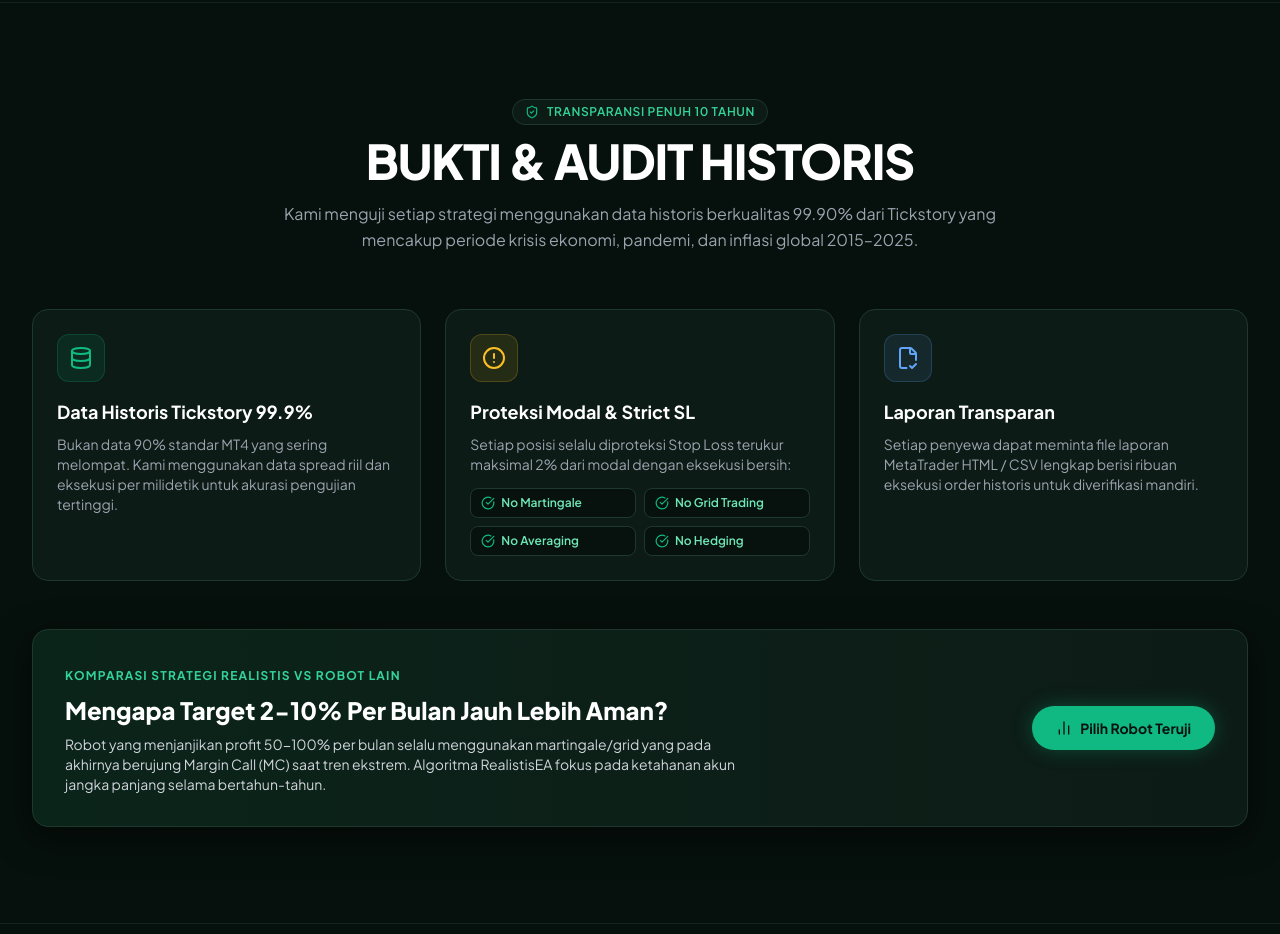
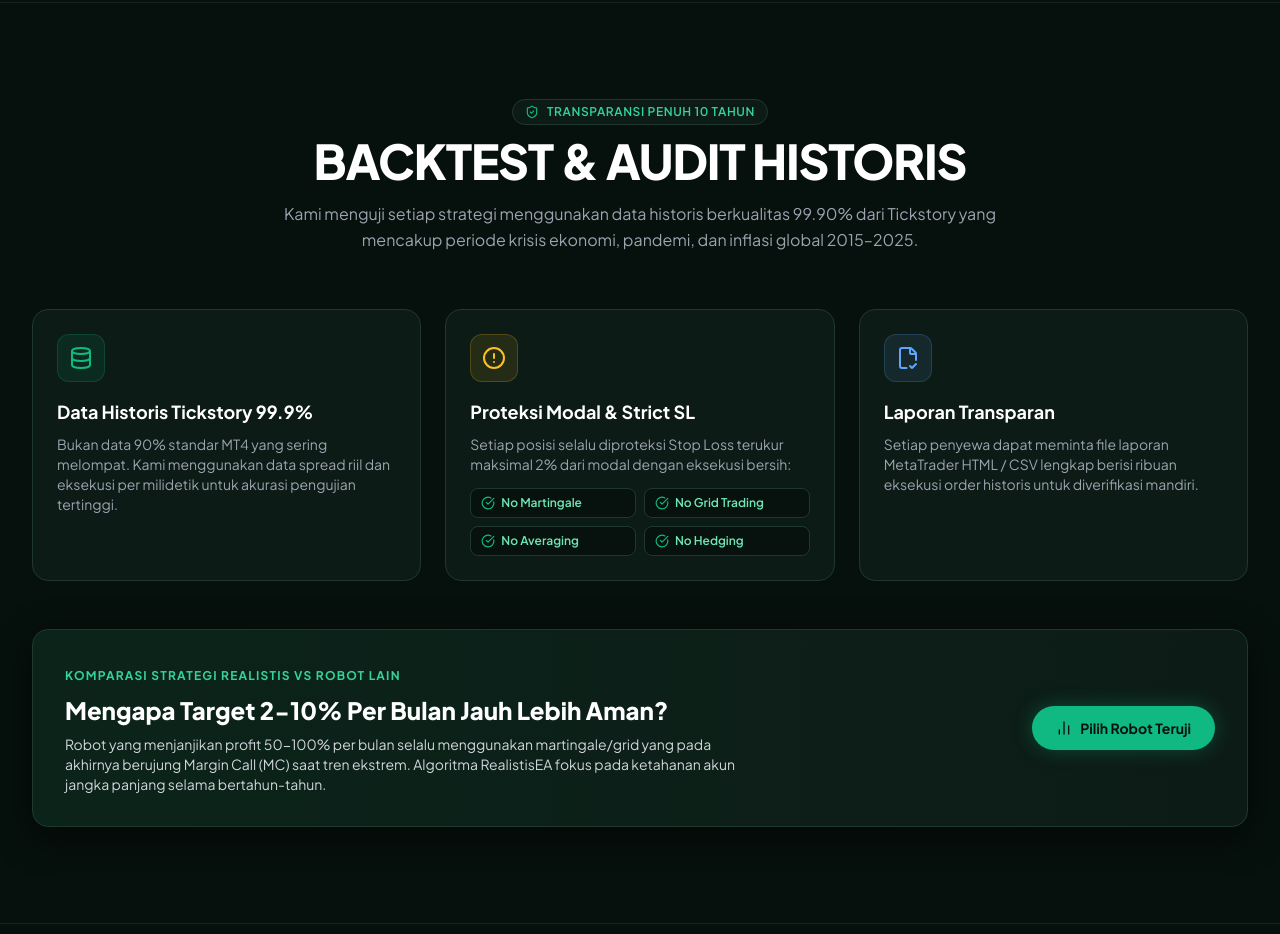
Before and after one commit to MasterRidho12/realistisEa, a React (Vite) app: page / in a window 1280 px wide. Shown: the part 1640-2574 px from the top of the page. Built offline with nearby package versions, Linux system fonts and the light colour scheme; no server answers; the database is empty.

Commit message:
ui: update audit heading to BACKTEST & AUDIT HISTORIS

```diff
--- a/src/components/public/BuktiBacktestSection.jsx
+++ b/src/components/public/BuktiBacktestSection.jsx
@@ -24,7 +24,7 @@ export const BuktiBacktestSection = () => {
           </div>
 
           <h2 className="text-3xl sm:text-4xl lg:text-5xl font-extrabold uppercase tracking-tight text-white mb-4">
-            BUKTI & AUDIT HISTORIS
+            BACKTEST & AUDIT HISTORIS
           </h2>
 
           <p className="text-base text-gray-400 leading-relaxed">
```
